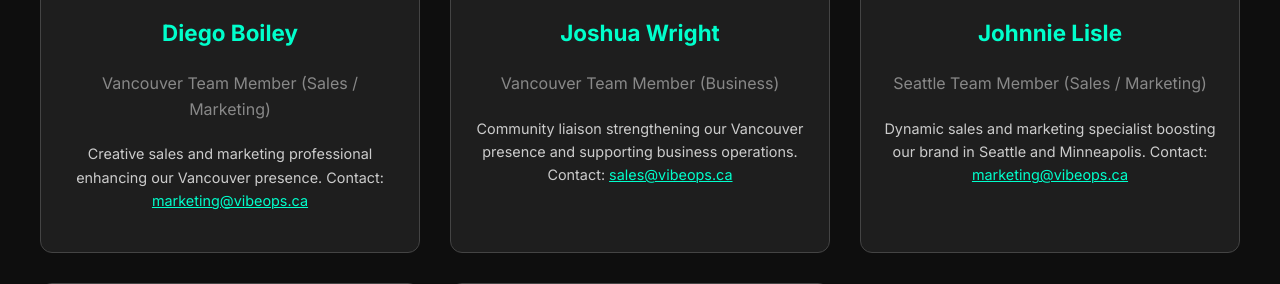
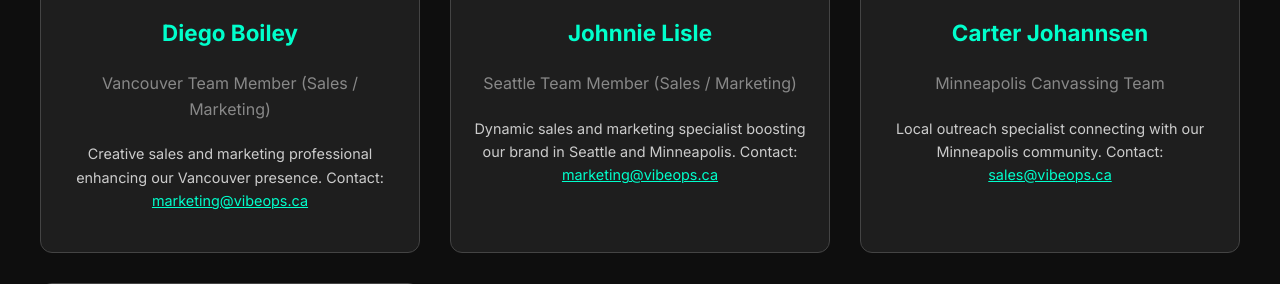
Before and after one commit to VibeOps-Git/vibeops-site-v2, a Flask app: page /team in a window 1280 px wide. Shown: the part 2669-2953 px from the top of the page. Run offline with Flask 3, Linux system fonts and the light colour scheme; parts of the project's set-up code (start-up, migrations or seed data) failed here and were passed over.

Commit message:
updated team page

```diff
--- a/templates/team.html
+++ b/templates/team.html
@@ -105,14 +105,6 @@
                 </div>
                 <div class="team-card">
                     <div class="team-image">
-                        <img src="/static/team/joshua.jpg" alt="Joshua Wright, Vancouver Canvassing Team Member" onerror="this.src='/static/team/placeholder.jpg'">
-                    </div>
-                    <h4>Joshua Wright</h4>
-                    <p class="role">Vancouver Team Member (Business)</p>
-                    <p class="bio">Community liaison strengthening our Vancouver presence and supporting business operations. Contact: <a href="mailto:sales@vibeops.ca">sales@vibeops.ca</a></p>
-                </div>
-                <div class="team-card">
-                    <div class="team-image">
                         <img src="/static/team/johnnie.jpg" alt="Johnnie Lisle, Sales and Marketing Team Member" onerror="this.src='/static/team/placeholder.jpg'">
                     </div>
                     <h4>Johnnie Lisle</h4>
```
Also changed, not shown: static/deng.jpg (added).
